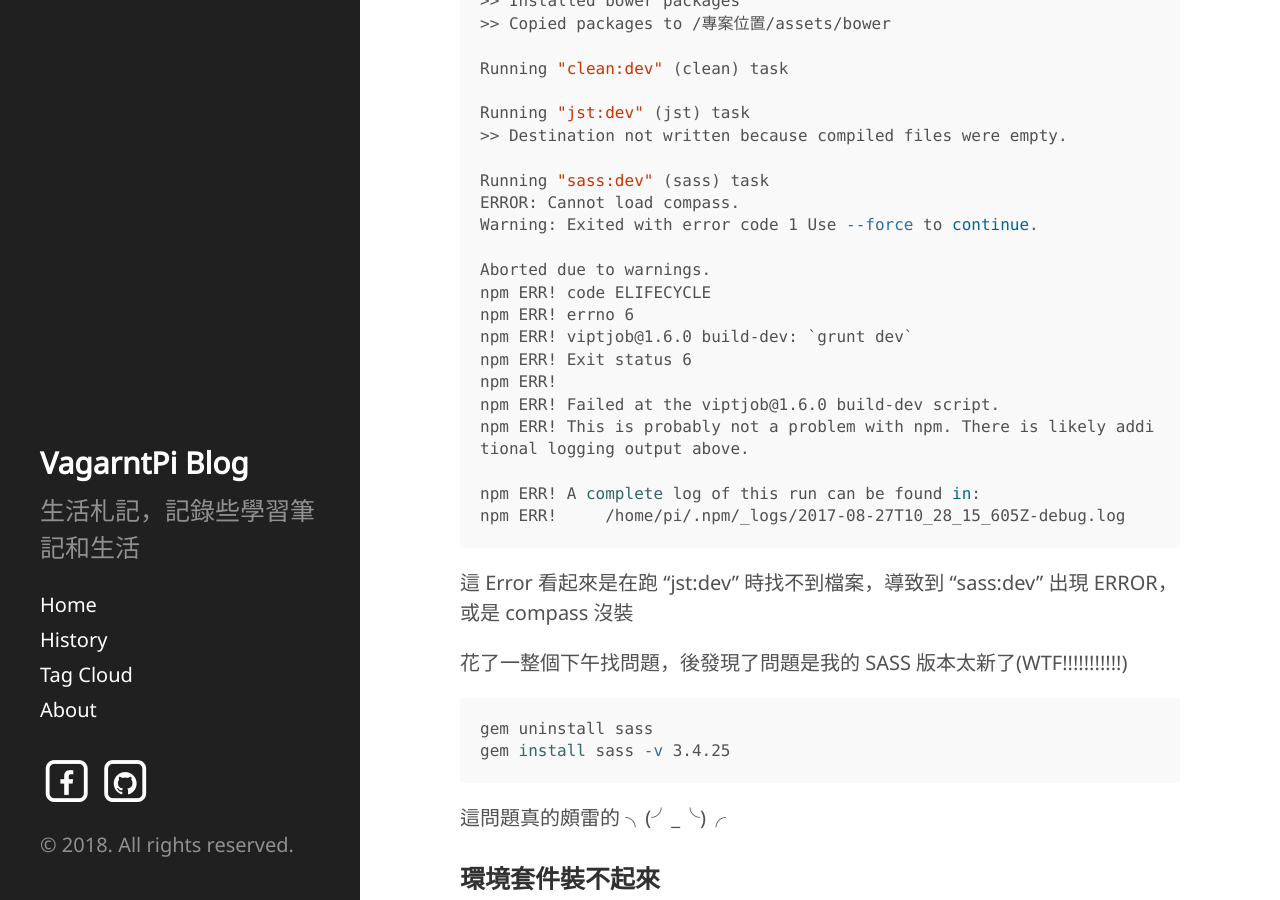
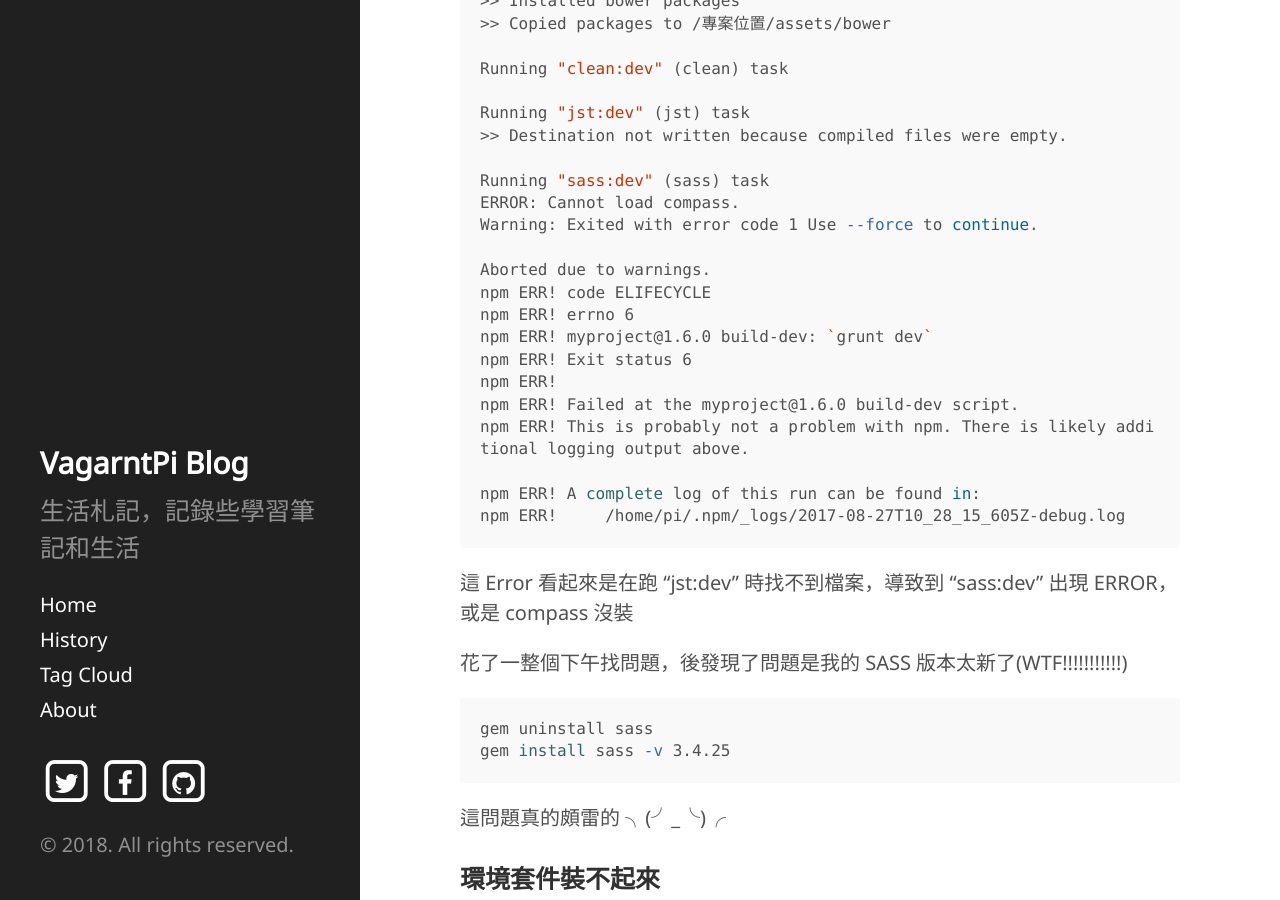
Before and after one commit to VagrantPi/VagrantPi.github.io, a Jekyll site: the page built from _posts/2017-08-27-some-funny-development-issues.md, in a window 1280 px wide and 900 px high, scrolled down 755 px. Built offline with Jekyll 4.4.1, drawn with Linux system fonts in a browser that asks for light colours; nearby versions of some CDN libraries; some web fonts are replaced; comment, search, counter and statistics services are not loaded.

Commit message:
fix something

```diff
--- a/_includes/sidebar.html
+++ b/_includes/sidebar.html
@@ -27,6 +27,10 @@
       {% endfor %}
 
       <br>
+      <a href="https://twitter.com/VagrantPi" target="_blank" class="fa-stack fa-lg">
+        <i class="fa fa-square-o fa-stack-2x"></i>
+        <i class="fa fa-twitter fa-stack-1x"></i>
+      </a>
       <a href="https://www.facebook.com/VagrantPi" target="_blank" class="fa-stack fa-lg">
         <i class="fa fa-square-o fa-stack-2x"></i>
         <i class="fa fa-facebook fa-stack-1x"></i>
--- a/_posts/2017-08-27-some-funny-development-issues.md
+++ b/_posts/2017-08-27-some-funny-development-issues.md
@@ -38,10 +38,10 @@ Warning: Exited with error code 1 Use --force to continue.
 Aborted due to warnings.
 npm ERR! code ELIFECYCLE
 npm ERR! errno 6
-npm ERR! viptjob@1.6.0 build-dev: `grunt dev`
+npm ERR! myproject@1.6.0 build-dev: `grunt dev`
 npm ERR! Exit status 6
 npm ERR!
-npm ERR! Failed at the viptjob@1.6.0 build-dev script.
+npm ERR! Failed at the myproject@1.6.0 build-dev script.
 npm ERR! This is probably not a problem with npm. There is likely additional logging output above.
 
 npm ERR! A complete log of this run can be found in:
```
